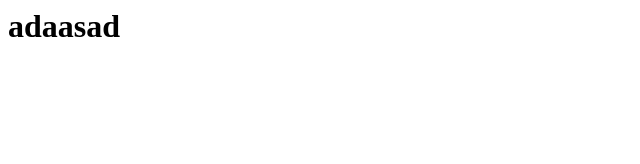
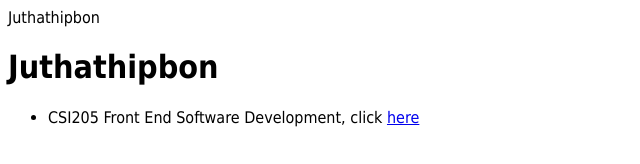
Before and after one commit to Juthathipbon/Juthathip.github.io, a plain HTML site: page index.html in a window 1280 px wide. Shown: the whole page, without its empty margins (0-640 px from the left). Drawn offline with Linux system fonts and the light colour scheme.

Commit message:
Update index.html

```diff
--- a/index.html
+++ b/index.html
@@ -1,5 +1,4 @@
-<h1>adaasad</h1>
-<!-- <html>
+<html>
   <head>
     <titel>Juthathipbon</titel>
     <style>
@@ -13,4 +12,3 @@
     </ul>
   </body>
 </html>
- -->
```
